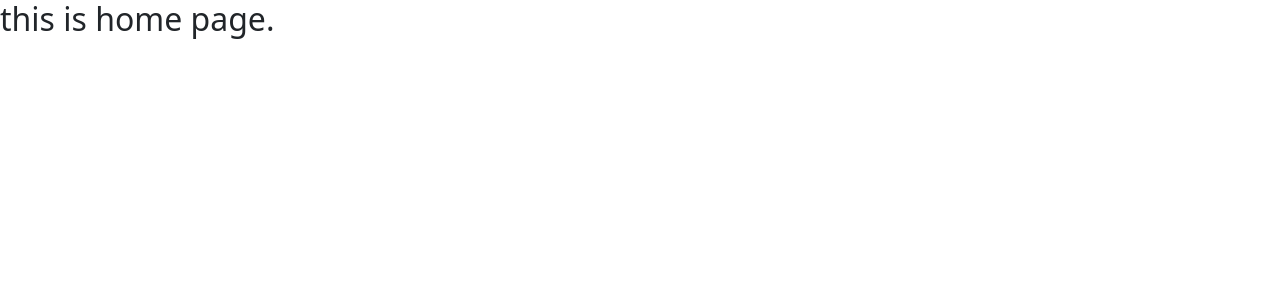
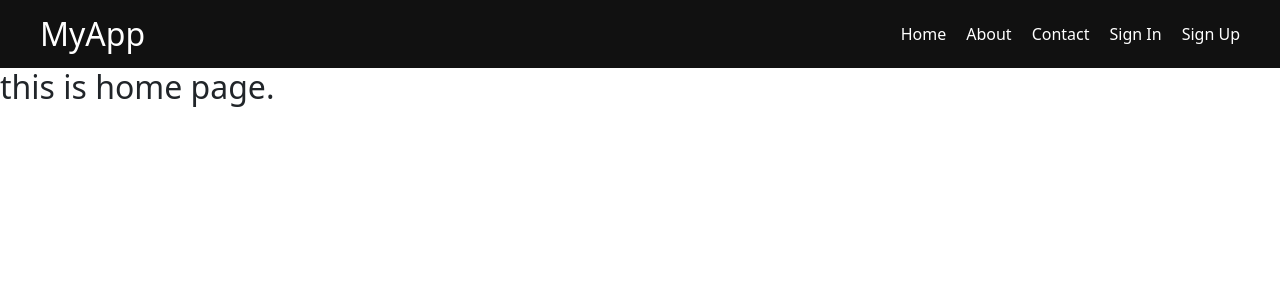
Before and after one commit to varun4747/nextJs-practice, a Next.js app in the folder my-app/: page / in a window 1280 px wide. Shown: the top 300 px of the page. Built offline with nearby package versions, Linux system fonts and the light colour scheme.

Commit message:
changed layout

```diff
--- a/my-app/app/layout.tsx
+++ b/my-app/app/layout.tsx
@@ -1,3 +1,4 @@
+import Navbar from "@/Components/Navbar";
 import "./globals.css";
 import "bootstrap/dist/css/bootstrap.min.css";
 
@@ -10,7 +11,7 @@ export default function RootLayout({
   return (
     <html lang="en">
       <body>
-        <header/>
+        <Navbar/>
         {children}
          <footer/>
 
```
